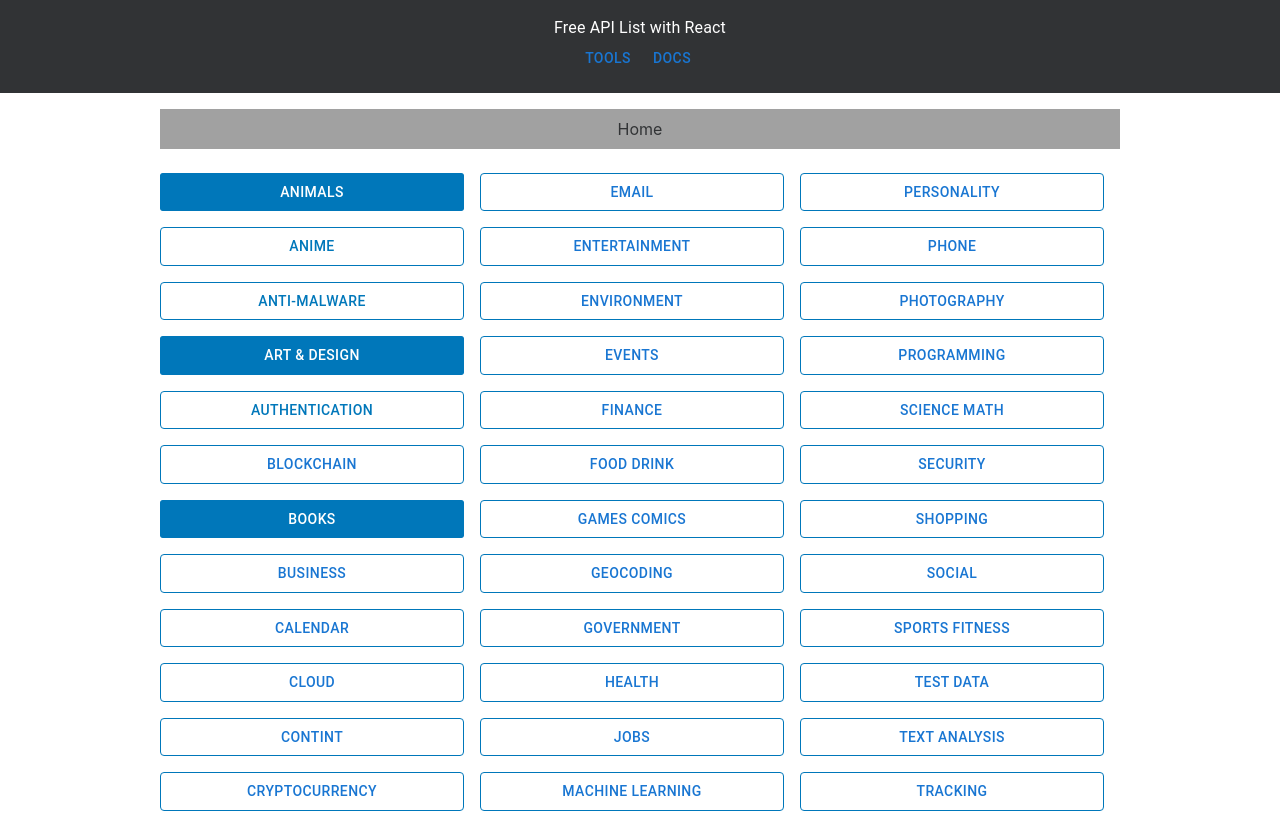
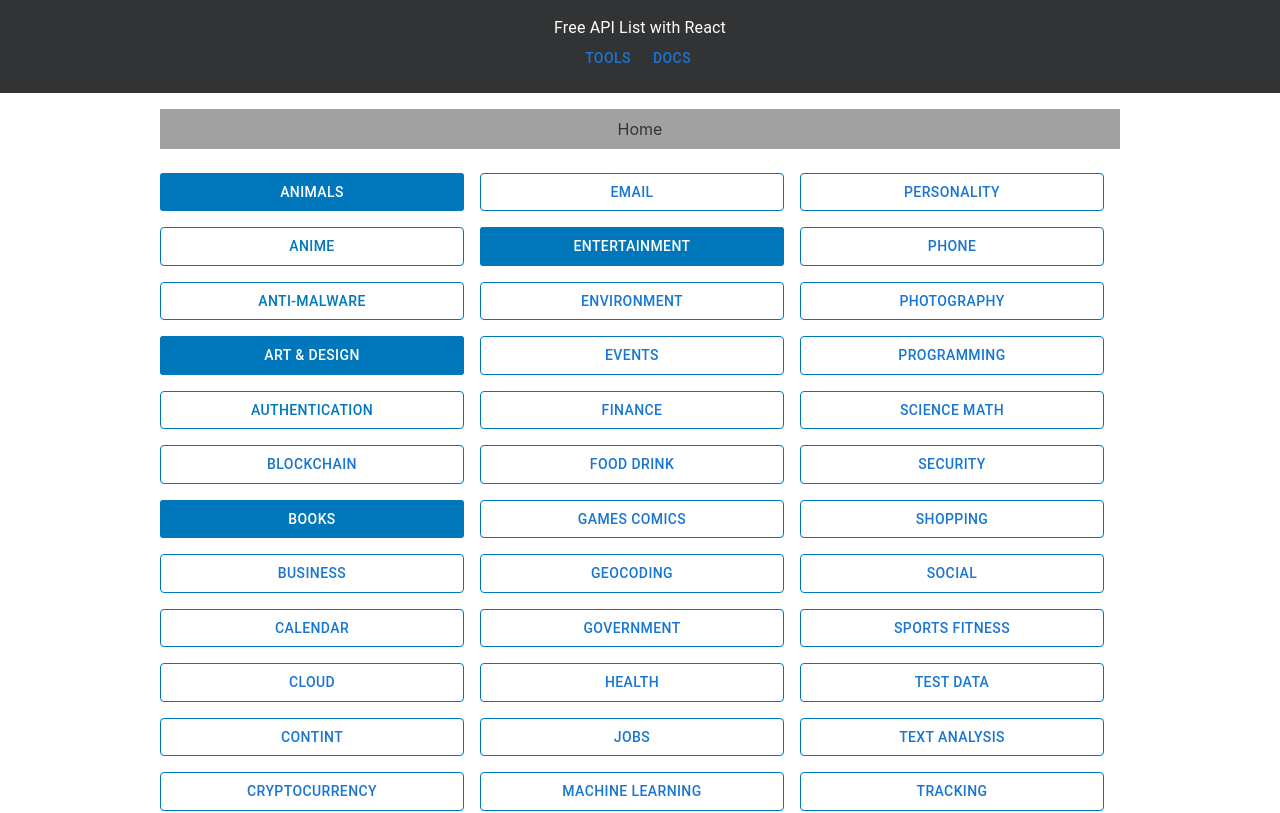
Before and after one commit to Curtis-Thomas/free-api-list-with-react, a React (Create React App) app: page / in a window 1280 px wide. Shown: the top 813 px of the page. Built offline with nearby package versions, Linux system fonts and the light colour scheme.

Commit message:
style: entertainment btn background update to blue

```diff
--- a/src/core/main/Main.js
+++ b/src/core/main/Main.js
@@ -133,8 +133,8 @@ const Main = () => {
           <BtnRouting
             btnName="Entertainment"
             navigateTo="/EntertainmentDash"
-            // backgroundColor="white"
-            // textColor="#0077ba"
+            backgroundColor="#0077ba"
+            textColor="white"
           />{" "}
           <BtnRouting
             btnName="Environment"
```
